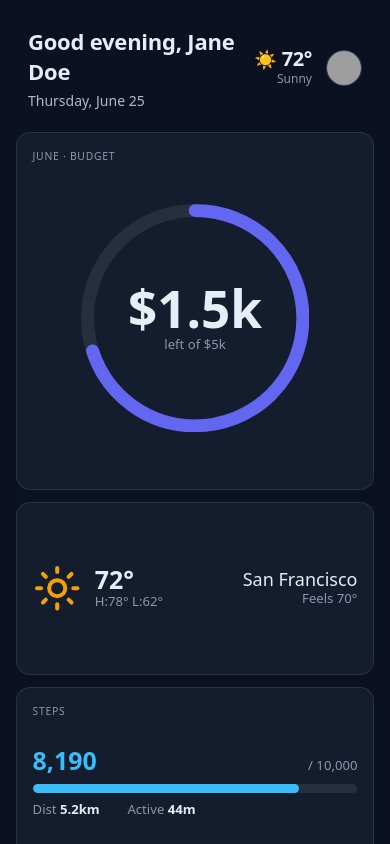
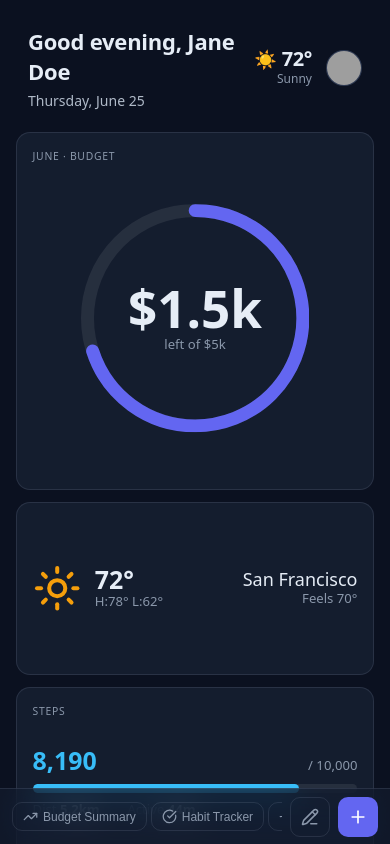
Before and after one commit to ben-yeung/bento-dash, a Next.js app: page / in a window 390 px wide. Built offline with nearby package versions, Linux system fonts and the light colour scheme; grey boxes are pictures that could not be loaded.

Commit message:
feat: add BottomNav with filter chips, edit toggle, add button

```diff
--- a/components/shell/AppShell.tsx
+++ b/components/shell/AppShell.tsx
@@ -16,6 +16,7 @@ import { LeftBar } from './LeftBar';
 import { Banner } from './Banner';
 import { ProfileButton } from './ProfileButton';
 import { Fab } from './Fab';
+import { BottomNav } from './BottomNav';
 import { BentoBoard } from '@/components/board/BentoBoard';
 import { DragOverlayWidget } from '@/components/board/DragOverlayWidget';
 import { useBoard } from '@/lib/state/boardStore';
@@ -66,6 +67,7 @@ export function AppShell() {
   const setManageMode = useUi((s) => s.setManageMode);
 
   const [dragState, setDragState] = useState<DragState>({ phase: 'idle' });
+  const [sheetOpen, setSheetOpen] = useState(false);
   // Mirror dragState in a ref updated synchronously inside the handlers. dnd-kit can fire
   // onDragStart and onDragEnd in the same task before React commits the "dragging" render
   // (rapid drags), so reading dragState from the render closure left handleDragEnd running
@@ -395,6 +397,13 @@ export function AppShell() {
           )}
           {!isMobile && <Fab cellSize={metrics.cellSize} />}
         </div>
+        {isMobile && (
+          <BottomNav
+            sheetOpen={sheetOpen}
+            onSheetOpen={() => setSheetOpen(true)}
+            onSheetClose={() => setSheetOpen(false)}
+          />
+        )}
       </div>
       <DragOverlay dropAnimation={null}>
         {activeWidget ? <DragOverlayWidget widget={activeWidget} metrics={metrics} /> : null}
--- /dev/null
+++ b/components/shell/BottomNav.module.css
@@ -0,0 +1,83 @@
+.nav {
+  position: fixed;
+  bottom: 0;
+  left: 0;
+  right: 0;
+  display: flex;
+  align-items: center;
+  gap: 8px;
+  padding: 0 12px;
+  padding-bottom: env(safe-area-inset-bottom);
+  height: calc(56px + env(safe-area-inset-bottom));
+  background: var(--surface-glass);
+  backdrop-filter: blur(16px) saturate(1.4);
+  -webkit-backdrop-filter: blur(16px) saturate(1.4);
+  border-top: 1px solid var(--border-hairline);
+  z-index: 30;
+}
+.chips {
+  display: flex;
+  gap: 4px;
+  flex: 1;
+  overflow-x: auto;
+  scrollbar-width: none;
+}
+.chips::-webkit-scrollbar {
+  display: none;
+}
+.chip {
+  display: flex;
+  align-items: center;
+  gap: 5px;
+  padding: 6px 10px;
+  border-radius: 10px;
+  border: 1px solid var(--border-hairline);
+  background: transparent;
+  color: var(--muted);
+  cursor: pointer;
+  white-space: nowrap;
+  font-size: 12px;
+  transition: all 0.15s;
+  flex-shrink: 0;
+}
+.chip[data-active='true'] {
+  border-color: var(--accent);
+  color: var(--text);
+  background: color-mix(in srgb, var(--accent) 16%, transparent);
+}
+.chipLabel {
+  font-size: 12px;
+  font-weight: 500;
+}
+.editBtn {
+  width: 40px;
+  height: 40px;
+  border-radius: 10px;
+  border: 1px solid var(--border-hairline);
+  background: transparent;
+  color: var(--muted);
+  cursor: pointer;
+  display: flex;
+  align-items: center;
+  justify-content: center;
+  flex-shrink: 0;
+  transition: all 0.15s;
+}
+.editBtn[data-active='true'] {
+  border-color: var(--accent);
+  color: var(--accent);
+  background: color-mix(in srgb, var(--accent) 16%, transparent);
+}
+.addBtn {
+  width: 40px;
+  height: 40px;
+  border-radius: 10px;
+  border: none;
+  background: var(--accent);
+  color: #fff;
+  cursor: pointer;
+  display: flex;
+  align-items: center;
+  justify-content: center;
+  flex-shrink: 0;
+}
--- /dev/null
+++ b/components/shell/BottomNav.tsx
@@ -0,0 +1,64 @@
+'use client';
+import { PencilLine, Plus, Check } from 'lucide-react';
+import styles from './BottomNav.module.css';
+import { useSettings } from '@/lib/state/settingsStore';
+import { useUi } from '@/lib/state/uiStore';
+import { useBoard } from '@/lib/state/boardStore';
+import { presentCategories } from '@/lib/grid/categories';
+import { WIDGET_REGISTRY } from '@/lib/widgets/registry';
+
+interface BottomNavProps {
+  sheetOpen: boolean;
+  onSheetOpen: () => void;
+  onSheetClose: () => void;
+}
+
+export function BottomNav({ sheetOpen, onSheetOpen, onSheetClose }: BottomNavProps) {
+  const activeTags = useSettings((s) => s.activeTags);
+  const toggleTag = useSettings((s) => s.toggleTag);
+  const manageMode = useUi((s) => s.manageMode);
+  const toggleManageMode = useUi((s) => s.toggleManageMode);
+  const widgets = useBoard((s) => s.widgets);
+  const availableTags = presentCategories(widgets);
+
+  return (
+    <nav className={styles.nav} aria-label="navigation">
+      <div className={styles.chips}>
+        {availableTags.map((c) => {
+          const def = WIDGET_REGISTRY.find((d) => d.category === c)!;
+          const Icon = def.icon;
+          return (
+            <button
+              key={c}
+              className={styles.chip}
+              data-active={activeTags.includes(c)}
+              onClick={() => toggleTag(c)}
+              aria-pressed={activeTags.includes(c)}
+              aria-label={def.label}
+            >
+              <Icon size={15} />
+              <span className={styles.chipLabel}>{def.label}</span>
+            </button>
+          );
+        })}
+      </div>
+      <button
+        className={styles.editBtn}
+        data-active={manageMode}
+        onClick={toggleManageMode}
+        aria-pressed={manageMode}
+        aria-label={manageMode ? 'Done editing' : 'Edit widgets'}
+      >
+        {manageMode ? <Check size={18} /> : <PencilLine size={18} />}
+      </button>
+      <button
+        className={styles.addBtn}
+        onClick={sheetOpen ? onSheetClose : onSheetOpen}
+        aria-label="Add widget"
+        aria-expanded={sheetOpen}
+      >
+        <Plus size={20} />
+      </button>
+    </nav>
+  );
+}
```
